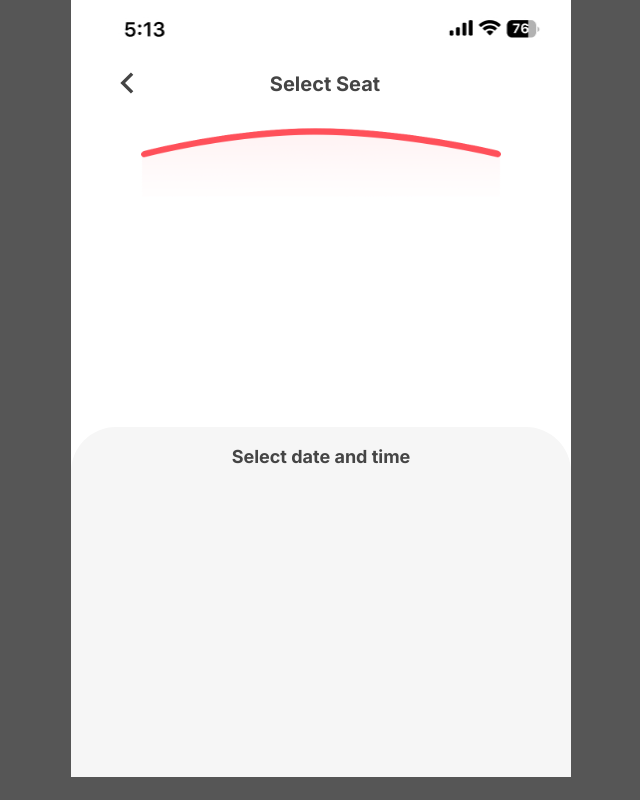
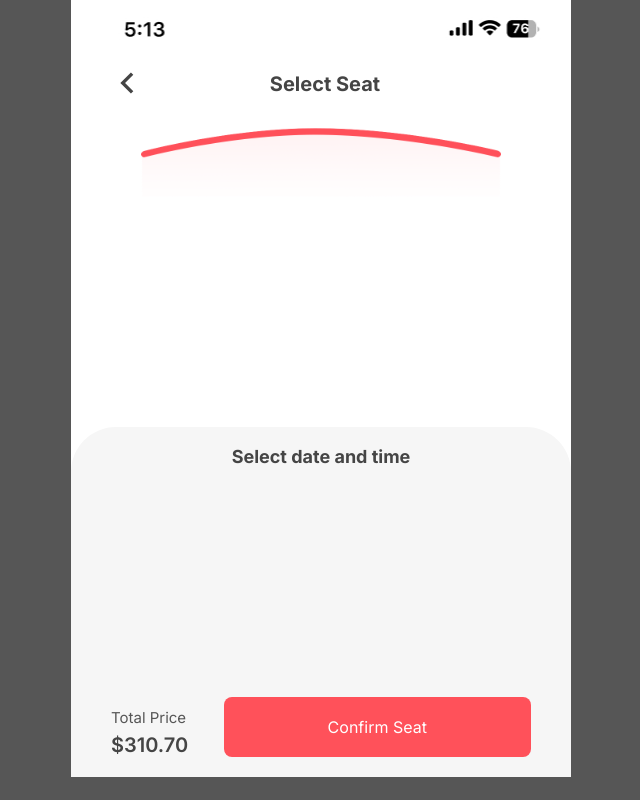
Before and after one commit to albeiromr/soluntech-technical-test, a Next.js app: page /select-seat in a window 1280 px wide. Shown: the whole page, without its empty margins (319-959 px from the left). Built offline with nearby package versions, Linux system fonts and the light colour scheme.

Commit message:
Agrega componente para confirmar las sillas seleccionadas

```diff
--- a/src/app/select-seat/page.tsx
+++ b/src/app/select-seat/page.tsx
@@ -1,3 +1,4 @@
+import ConfirmSeatComponent from "@/components/confirm-seat.component";
 import DatesComponent from "@/components/dates.component";
 import HoursComponent from "@/components/hours.component";
 import SeatsComponent from "@/components/seats.component";
@@ -60,6 +61,7 @@ export default function SelectSeatPage() {
 
         <DatesComponent />
         <HoursComponent />
+        <ConfirmSeatComponent />
 
       </div>
     </section>
--- /dev/null
+++ b/src/components/confirm-seat.component.tsx
@@ -0,0 +1,18 @@
+'use client'
+
+const ConfirmSeatComponent = () => {
+    return(
+        <div className="confirm-seat">
+
+            <div className="confirm-seat__price-container">
+                <h3>Total Price</h3>
+                <p>$310.70</p>
+            </div>
+
+            <button className="filled-button">Confirm Seat</button>
+
+        </div>
+    )
+}
+
+export default ConfirmSeatComponent;
--- /dev/null
+++ b/src/scss/component/_confirm-seat.component.scss
@@ -0,0 +1,35 @@
+.confirm-seat {
+    box-sizing: border-box;
+    width: 100%;
+    height: 80px;
+    padding: 0 $medium-spacing;
+    display: grid;
+    grid-template-columns: 1fr 3fr;
+    column-gap: $small-spacing;
+
+    &__price-container {
+        padding: 15px 0;
+        box-sizing: border-box;
+        width: 100%;
+        height: 100%;
+        display: flex;
+        flex-direction: column;
+        align-items: left;
+        justify-content: space-between;
+
+        h3 {
+            margin: 7px 0;
+            font-size: $small-font-size;
+            font-weight: 400;
+            color: $base-black;
+        }
+
+        p {
+            margin: 0;
+            font-weight: 600;
+            font-size: $medium-font-size;
+            color: $medium-black;
+        }
+
+    }
+}
--- a/src/scss/global.scss
+++ b/src/scss/global.scss
@@ -19,3 +19,4 @@
 @import "./component/individual-date.component.scss";
 @import "./component/hours.component.scss";
 @import "./component/individual-hour.component.scss";
+@import "./component/confirm-seat.component.scss";
--- a/src/scss/page/page.scss
+++ b/src/scss/page/page.scss
@@ -137,6 +137,9 @@
 
       p {
         margin-left: 8px;
+        font-size: $small-font-size;
+        font-weight: 400;
+        color: $base-black;
       }
     }
   }
```
